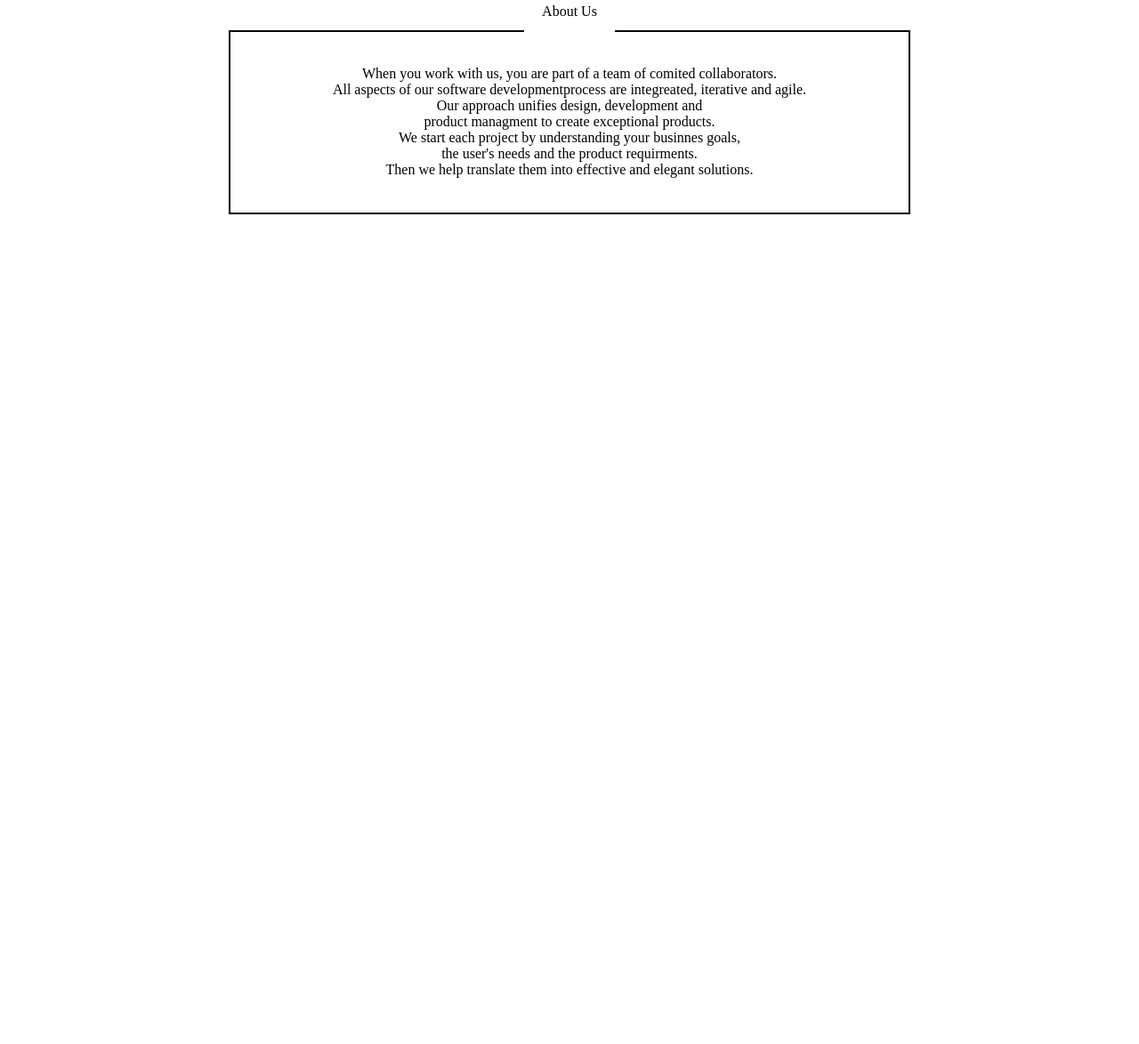
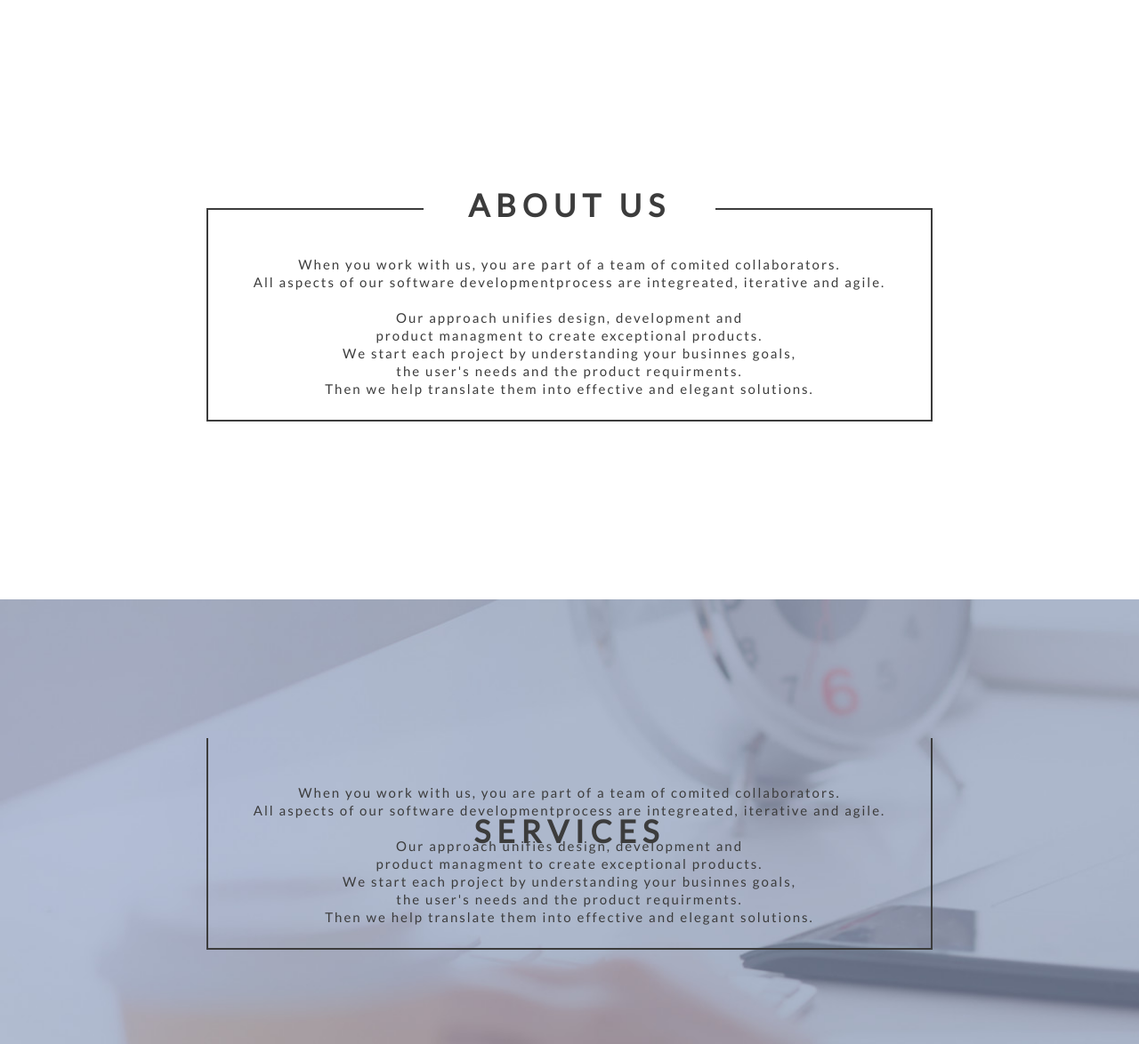
Before and after one commit to llucaso/PSD-to-HTML, a website: page index.html in a window 1280 px wide. Shown: the part 816-1990 px from the top of the page at 89% size. Before the commit the page ends 800 px from the top, so only its background shows below. Drawn offline with Linux system fonts and the light colour scheme.

Commit message:
code update

```diff
--- a/Gruntfile.js
+++ b/Gruntfile.js
@@ -13,16 +13,7 @@ module.exports = function(grunt) {
         }
     },
 
-imagemin: {
-      dynamic: {
-        files: [{
-          expand: true,
-          cwd: 'images/',
-          src: ['**/*.{png,jpg,gif}'],
-          dest: 'images/img_ready/'
-        }]
-      }
-    },
+
 
 
 
@@ -56,12 +47,12 @@ imagemin: {
 
   //Load the plugins tasks
   grunt.loadNpmTasks('grunt-sass');
-  grunt.loadNpmTasks('grunt-contrib-imagemin');
+
   grunt.loadNpmTasks('grunt-contrib-watch');
   grunt.loadNpmTasks('grunt-browser-sync');
 
 
   //Default task(s).
-  grunt.registerTask('default', ['sass','imagemin', 'browserSync', 'watch']);
+  grunt.registerTask('default', ['sass', 'browserSync', 'watch']);
 
 };
--- a/index.html
+++ b/index.html
@@ -10,20 +10,22 @@
 		<!-- Jumbotron -->
 
 		<div class="jumbotron">
-			<img src="css/new-images/Ellipse 1 copy 11.png" class="logo">
+			<img src="/new-images/Ellipse 1 copy 11.png" class="logo">
 			<h1>WORKING<br>WITH DESIGN LAB</h1>
 			<h2>We've been helping tartups launch and grow their busineesses.<br>We help you to fill the gap between development,<br>design and product managment.</h2>
-			<img src="css/new-images/Shape_1" class="logo2">
+			<img src="/new-images/Shape 1.png" class="logo2">
 		</div>
 
 		<!-- About Us -->
 		<div class="aboutUsContainer">
+
 			<div class="titleAbout">
 				<p>About Us</p>
 			</div>
+
 			<div class="aboutUs">
 				<p>When you work with us, you are part of a team of comited collaborators.<br>
-					All aspects of our software developmentprocess are integreated, iterative and agile.<br>
+					All aspects of our software developmentprocess are integreated, iterative and agile.<br><br>
 					Our approach unifies design, development and<br>
 					product managment to create exceptional products.<br>
 					We start each project by understanding your businnes goals,<br>
@@ -31,7 +33,29 @@
 					Then we help translate them into effective and elegant solutions.
 				</p>
 			</div>
+
 		</div>
+
+		<!-- Service -->
+		<div class="serviceContainer">
+
+			<div class="titleServices">
+				<p>Services</p>
+			</div>
+
+			<div class="services">
+				<p>When you work with us, you are part of a team of comited collaborators.<br>
+					All aspects of our software developmentprocess are integreated, iterative and agile.<br><br>
+					Our approach unifies design, development and<br>
+					product managment to create exceptional products.<br>
+					We start each project by understanding your businnes goals,<br>
+					the user's needs and the product requirments.<br>
+					Then we help translate them into effective and elegant solutions.
+				</p>
+			</div>
+
+		</div>
+
 
 
 
--- a/package.json
+++ b/package.json
@@ -6,14 +6,14 @@
   "scripts": {
     "test": "echo \"Error: no test specified\" && exit 1"
   },
-  "author": "barbara_banach",
+  "author": "Lukasz Redzinski",
   "license": "ISC",
   "devDependencies": {
     "grunt": "^1.0.1",
     "grunt-browser-sync": "^2.2.0",
     "grunt-contrib-watch": "^1.0.0",
     "grunt-sass": "^1.2.1",
-    "grunt-contrib-imagemin": "^1.0.1"
+
 
   }
 }
--- a/sass/main.sass
+++ b/sass/main.sass
@@ -74,45 +74,48 @@ $font-normal: 'lato', sans-serif
 
 
 .jumbotron
-	background-image: url('new-images/jumbotron-image.jpg')
+	position: relative
+	background-image: url('/new-images/Layer 8.jpg')
+
+	background-size: cover
 	height: 100vh
-	background-size: cover
 	display: flex
 	justify-content: center
-	position: relative
+
 	margin: 0px
 
 	h1
+		position: absolute
 		text-align: center
 		font-family: 'lato'
 		color: rgb(255, 255, 255)
 		font-size: 35px
 		text-transform: uppercase
 		line-height: 1.2
-		position: absolute
 		letter-spacing: 8px
 		top: 48%
 	h2
+		position: absolute
 		text-align: center
 		font-family: 'lato'
 		color: rgb(255,255,255)
-		position: absolute
-		text-transform: uppercase
-		line-height: 1
-		font-size: 10px
-		line-height: 1.2
-		letter-spacing: 3px
 		display: flex
 		align-self: flex-end
 		top: 65%
+		text-transform: uppercase
+		line-height: 1
+		font-size: 15px
+		line-height: 1.2
+		letter-spacing: 3px
+
 
 
 
 .logo
 	position: absolute
-	z-index: 100
 	display: flex
 	justify-content: center
+	z-index: 100
 	margin-top: 15%
 
 .logo2	//work in progress
@@ -121,10 +124,17 @@ $font-normal: 'lato', sans-serif
 	align-self: flex-end
 
 .titleAbout
-	padding: 20px 20px
+	padding: 5px 50px
 	position: absolute
 	background-color: white
 	z-index: 100
+	font-family: 'lato'
+	font-size: 35px
+	color: #3c3c3c
+	text-transform: uppercase
+	font-weight: bold
+	letter-spacing: 7px
+	margin-top: 20px
 
 
 
@@ -132,15 +142,72 @@ $font-normal: 'lato', sans-serif
 .aboutUsContainer
 	display: flex
 	justify-content: center
+	color: #3c3c3c
+	margin-top: 200px
+
+
+
 
 
 
 
 .aboutUs
 	display: flex
+	position: relative
 	justify-content: center
 	text-align: center
+	border: 2px solid
+	padding: 2% 4%
+	margin-top: 50px
+	font-family: 'lato'
+	color: #3c3c3c
+	p
+		margin-top: 25px
+		color: #3c3c3c
+		font-size: 15px
+		letter-spacing: 2px
+		line-height: 20px
+
+.serviceContainer
+	background-image: url('/new-images/Layer 4.jpg')
+	background-size: cover
+	height: 500px
+	margin-top: 200px
+	display: flex
+	align-items: center
+	justify-content: center
+
+
+.titleServices
+	padding: 5px 50px
 	position: absolute
+	z-index: 100
+	font-family: 'lato'
+	font-size: 35px
+	color: #3c3c3c
+	text-transform: uppercase
+	font-weight: bold
+	letter-spacing: 7px
+	margin-top: 20px
+
+
+
+
+
+.services
+	display: flex
+	position: relative
+	justify-content: center
+	text-align: center
 	border: 2px solid
-	padding: 3% 9%
+	border-top: none
+	padding: 2% 4%
 	margin-top: 50px
+	font-family: 'lato'
+	color: #3c3c3c
+	p
+		margin-top: 25px
+		color: #3c3c3c
+		font-size: 15px
+		letter-spacing: 2px
+		line-height: 20px
```
Also changed, not shown: css/main.css, css/new-images/Logo.png (deleted), css/new-images/b4a99b51fe489.png (deleted), css/new-images/jumbotron-image.jpg (deleted), new-images/Ellipse 1 copy 11.png (renamed from css/new-images/Ellipse 1 copy 11.png), new-images/Layer 4.jpg (added), new-images/Layer 4.png (added), new-images/Layer 8.jpg (added), new-images/Shape 1.png (renamed from css/new-images/Shape_1.png), 1 other file.
